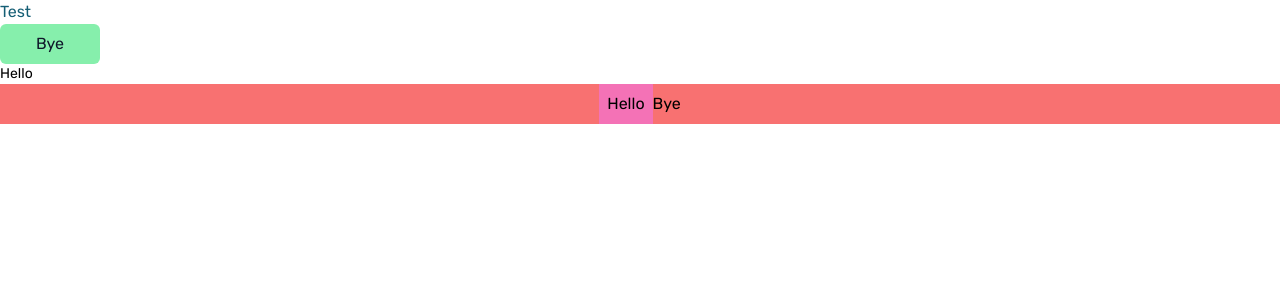
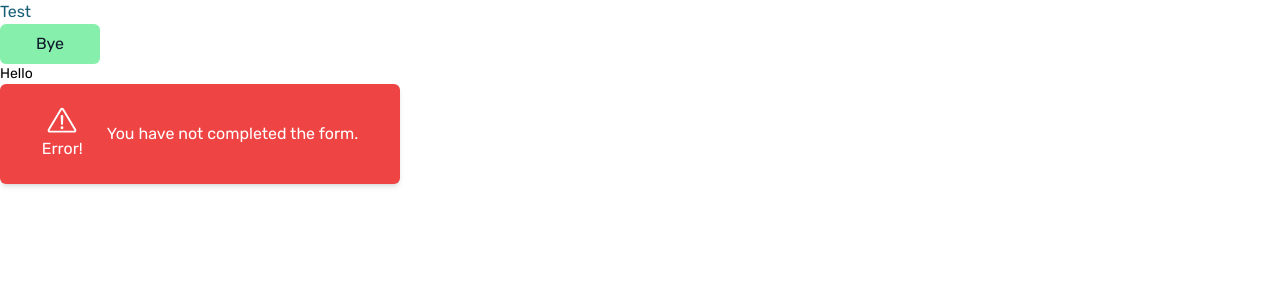
Before and after one commit to VahapCanDongel/next-js-boilerplate-with-custom-ready-components, a Next.js app: page / in a window 1280 px wide. Shown: the top 300 px of the page. Built offline with nearby package versions, Linux system fonts and the light colour scheme.

Commit message:
Error alert added, need to add additonal errors with animation

```diff
--- a/components/Alert.js
+++ b/components/Alert.js
@@ -0,0 +1,30 @@
+export default function Alert(props){
+    const classNames = ["w-[400px] h-[100px] rounded-md flex justify-center items-center gap-6 shadow-md"]
+
+    let alertMessage  = ""
+
+    let alertIcon = null
+
+    if(props.Error){
+        classNames.push("bg-red-500 text-white")
+        alertMessage = "Error!"
+
+
+        alertIcon = (
+            <svg width="30" height="30" fill="currentColor" viewBox="0 0 24 24" xmlns="http://www.w3.org/2000/svg">
+                <path fill-rule="evenodd" d="M13.449 1.433a1.687 1.687 0 0 0-2.898 0L.747 17.883c-.67 1.124.14 2.55 1.449 2.55h19.608c1.309 0 2.119-1.426 1.449-2.55l-9.804-16.45Zm-1.58.786c.059-.1.203-.1.263 0l9.804 16.45a.153.153 0 0 1-.132.231H2.196a.153.153 0 0 1-.132-.232l9.804-16.45Zm-.901 5.16a1.033 1.033 0 1 1 2.064 0l-.236 6.135a.797.797 0 0 1-1.592 0l-.236-6.135Zm2.182 9.184a1.15 1.15 0 1 1-2.3 0 1.15 1.15 0 0 1 2.3 0Z" clip-rule="evenodd"></path>
+            </svg>
+        )
+    }
+
+
+    return(<div className={classNames.join(" ")}>
+        <div className="flex flex-col items-center">
+            {alertIcon}
+            {alertMessage}
+        </div>
+        <div>
+        {props.children}
+        </div>
+    </div>)
+}
--- a/pages/index.js
+++ b/pages/index.js
@@ -1,6 +1,7 @@
 import Button from "@/components/Button";
 import Typography from "@/components/Typography";
 import Container from "@/components/Container";
+import Alert from "@/components/Alert";
 export default function Home() {
   return (
     <div>
@@ -11,10 +12,17 @@ export default function Home() {
 
       <Typography text>Hello</Typography>
 
-      <Container allCenter flexRow fullWidth fullHeight className="bg-red-400">
+      {/* <Container allCenter flexRow fullWidth fullHeight className="bg-red-400">
         <div className="bg-pink-400 p-2">Hello</div>
         <div>Bye</div>
-      </Container>
+      </Container> */}
+
+      <Alert Error>
+        You have not completed the form.
+      </Alert>
+
+
+
     </div>
   );
 }
```
